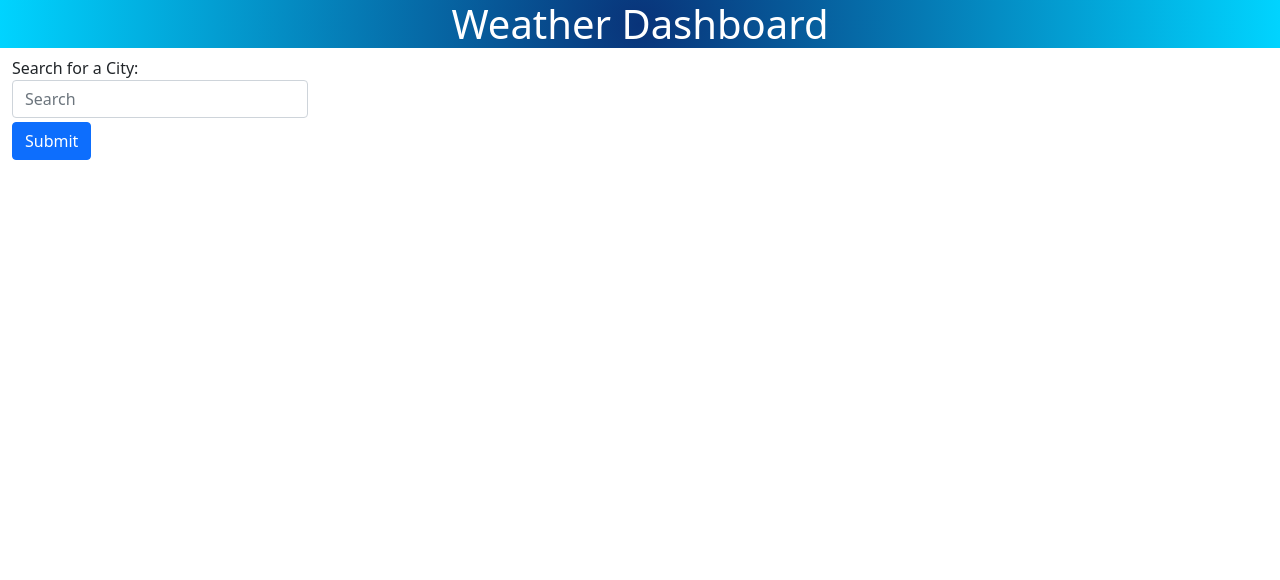
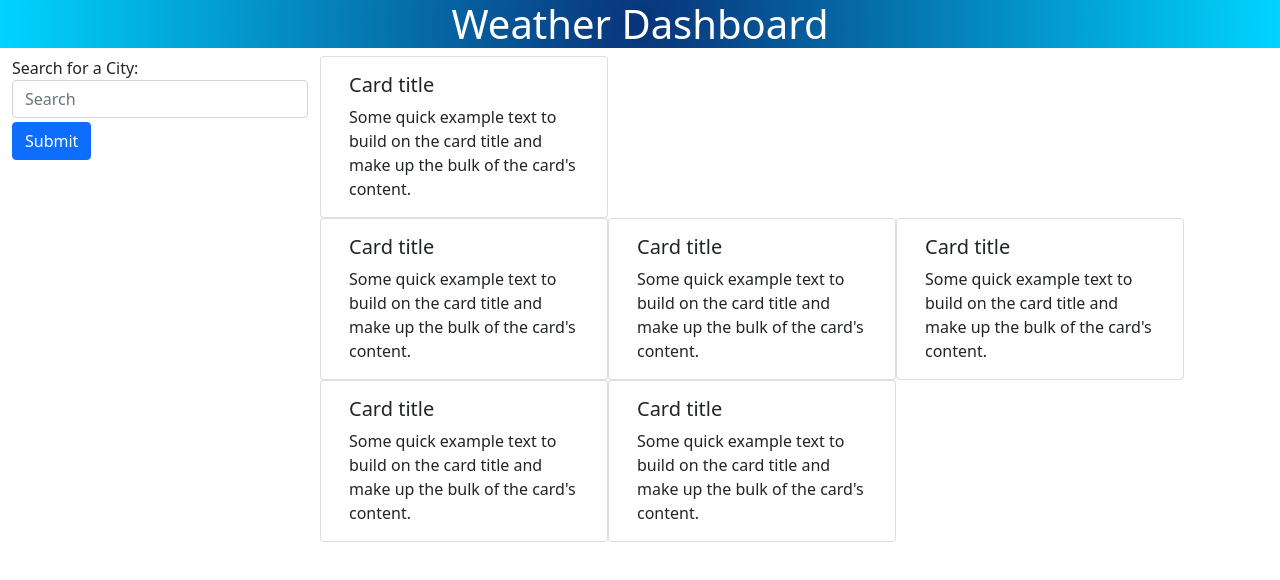
Before and after one commit to MeyerTalon/Weather_Dashboard, a plain HTML site: page index.html in a window 1280 px wide. Drawn offline with nearby package versions, Linux system fonts and the light colour scheme.

Commit message:
Added cards to html file

```diff
--- a/index.html
+++ b/index.html
@@ -29,7 +29,46 @@
                   </form>
             </div>
             <div class="col-9">
-
+                <div id="weather-current" class="row">
+                    <div class="card" style="width: 18rem;">
+                        <div class="card-body">
+                          <h5 class="card-title">Card title</h5>
+                          <p class="card-text">Some quick example text to build on the card title and make up the bulk of the card's content.</p>
+                        </div>
+                    </div>
+                </div>
+                <div id="weather-forecast" class="row">
+                    <div class="card" style="width: 18rem;">
+                        <div class="card-body">
+                          <h5 class="card-title">Card title</h5>
+                          <p class="card-text">Some quick example text to build on the card title and make up the bulk of the card's content.</p>
+                        </div>
+                    </div>
+                    <div class="card" style="width: 18rem;">
+                        <div class="card-body">
+                          <h5 class="card-title">Card title</h5>
+                          <p class="card-text">Some quick example text to build on the card title and make up the bulk of the card's content.</p>
+                        </div>
+                    </div>
+                    <div class="card" style="width: 18rem;">
+                        <div class="card-body">
+                          <h5 class="card-title">Card title</h5>
+                          <p class="card-text">Some quick example text to build on the card title and make up the bulk of the card's content.</p>
+                        </div>
+                    </div>
+                    <div class="card" style="width: 18rem;">
+                        <div class="card-body">
+                          <h5 class="card-title">Card title</h5>
+                          <p class="card-text">Some quick example text to build on the card title and make up the bulk of the card's content.</p>
+                        </div>
+                    </div>
+                    <div class="card" style="width: 18rem;">
+                        <div class="card-body">
+                          <h5 class="card-title">Card title</h5>
+                          <p class="card-text">Some quick example text to build on the card title and make up the bulk of the card's content.</p>
+                        </div>
+                    </div>
+                </div>
             </div>
         </div>
     </div>
```
